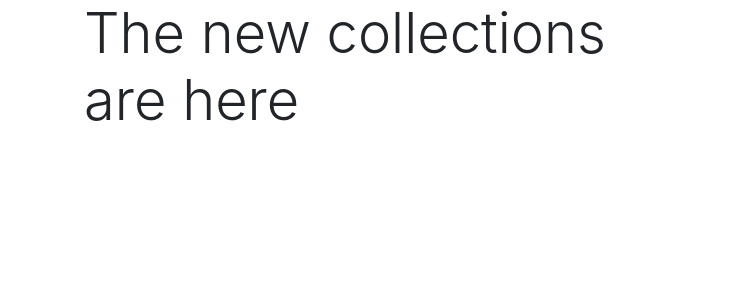
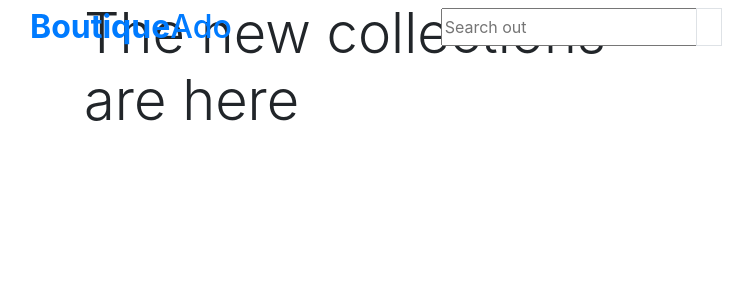
Before and after one commit to RimPeter/Boutique_Ado, a Django app: page / in a window 1280 px wide. Shown: the top 300 px of the page, without its empty margins (1-754 px from the left). Run offline with Django 3.2, Linux system fonts and the light colour scheme.

Commit message:
Create top header in homepage

```diff
--- a/templates/base.html
+++ b/templates/base.html
@@ -51,7 +51,35 @@
 
   </head>
   <body>
-<header class="container-fluid fixed-top"></header>
+<header class="container-fluid fixed-top">
+  <div class="row">
+    <div class="col-12 col-lg-4 my-auto py-1 py-lg-0 text-center text-lg-left">
+      <a href="{% url 'home' %}" class="nav-link main-logo-link">
+        <h2 class="logo-front text-black my-0"><strong>Boutique</strong>Ado</h2>
+      </a>
+    </div>
+    <div class="col-12 col-lg-4 my-auto py-1 py-lg-0">
+      <form action="GET" action="">
+        <div class="input-group w-100">
+          <input type="form-control border border-black rounded-0" type="text" name="q" placeholder="Search out">
+          <div class="input-group-append">
+            <button class="form-control btn btn-black border border-black rounded-0" type="submit">
+              <span class="icon">
+                <i class="fas fa-search"></i>
+              </span>
+            </button>
+          </div>
+        </div>
+      </form>
+    </div>
+    <div class="col-12 col-lg-4 my-auto py-1 py-lg-0">
+      <ul class="list-inline list-unstyled text-center text-lg-right my-0">
+        <li class="list-inline-item dropdown"></li>
+        <li class="list-inline-item"></li>
+      </ul>
+    </div>
+  </div>
+</header>
 {% if messages %}
 <div class="message-container"></div>
 {% endif %}
```
